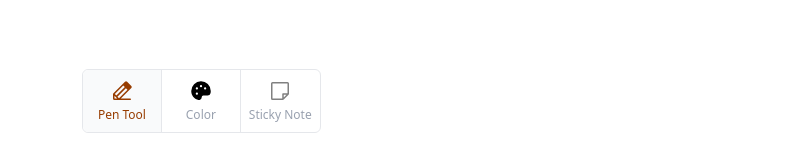
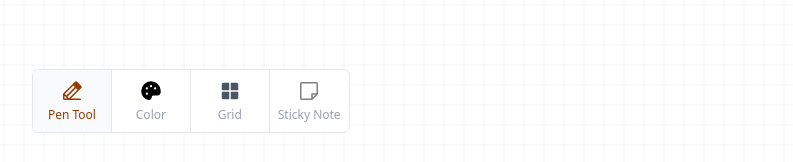
Before and after one commit to ivsmani/syncboard-frontend, a React (Vite) app: page / in a window 1280 px wide. Shown: the part 635-797 px from the top of the page, without its empty margins (476-1269 px from the left). Built offline with nearby package versions, Linux system fonts and the light colour scheme; no server answers.

Commit message:
grid feature

```diff
--- a/src/App.jsx
+++ b/src/App.jsx
@@ -8,6 +8,34 @@ function App() {
   const [isDrawing, setIsDrawing] = useState(false);
   const [currentColor, setCurrentColor] = useState("#000");
   const [paths, setPaths] = useState([]);
+  const [gridSize, setGridSize] = useState(20); // Grid cell size in pixels
+  const [showGrid, setShowGrid] = useState(true); // Control grid visibility
+
+  // Draw grid on the canvas
+  const drawGrid = (ctx, width, height, gridSize) => {
+    if (!showGrid) return; // Skip drawing grid if it's disabled
+
+    ctx.save();
+    ctx.strokeStyle = "#e2e8f0"; // Medium gray color for better visibility
+    ctx.lineWidth = 0.5;
+
+    // Draw vertical lines
+    for (let x = 0; x <= width; x += gridSize) {
+      ctx.beginPath();
+      ctx.moveTo(x, 0);
+      ctx.lineTo(x, height);
+      ctx.stroke();
+    }
+
+    // Draw horizontal lines
+    for (let y = 0; y <= height; y += gridSize) {
+      ctx.beginPath();
+      ctx.moveTo(0, y);
+      ctx.lineTo(width, y);
+      ctx.stroke();
+    }
+    ctx.restore();
+  };
 
   // Set up the canvas size when the component mounts
   useEffect(() => {
@@ -25,7 +53,10 @@ function App() {
     const ctx = canvas.getContext("2d");
     ctx.fillStyle = "white";
     ctx.fillRect(0, 0, canvasWidth, canvasHeight);
-  }, []);
+
+    // Draw the grid
+    drawGrid(ctx, canvasWidth, canvasHeight, gridSize);
+  }, [gridSize, showGrid]);
 
   // Load drawing data from the server
   const loadDrawingData = async () => {
@@ -42,6 +73,9 @@ function App() {
     ctx.clearRect(0, 0, canvas.width, canvas.height); // Clear the canvas
     ctx.fillStyle = "white";
     ctx.fillRect(0, 0, canvas.width, canvas.height); // Repaint background
+
+    // Redraw the grid
+    drawGrid(ctx, canvas.width, canvas.height, gridSize);
 
     paths.forEach((path) => {
       ctx.strokeStyle = path.color; // Set color for the path
@@ -125,7 +159,7 @@ function App() {
       <div className="h-screen w-screen overflow-auto relative">
         <div className="min-w-full min-h-full relative">
           <canvas
-            id="canvas"
+            id="syncboard-canvas"
             ref={canvasRef}
             className="absolute inset-0"
             style={{ touchAction: "auto" }}
@@ -141,6 +175,10 @@ function App() {
         setCurrentTool={setCurrentTool}
         setCurrentColor={setCurrentColor}
         currentColor={currentColor}
+        gridSize={gridSize}
+        setGridSize={setGridSize}
+        showGrid={showGrid}
+        setShowGrid={setShowGrid}
       />
     </main>
   );
--- a/src/components/Navbar.jsx
+++ b/src/components/Navbar.jsx
@@ -1,4 +1,9 @@
-import { PencilLine, NoteBlank, Palette } from "@phosphor-icons/react";
+import {
+  PencilLine,
+  NoteBlank,
+  Palette,
+  GridFour,
+} from "@phosphor-icons/react";
 import { useState } from "react";
 import ColorPicker from "./ColorPicker";
 
@@ -7,16 +12,29 @@ const Navbar = ({
   setCurrentTool,
   setCurrentColor,
   currentColor,
+  gridSize,
+  setGridSize,
+  showGrid,
+  setShowGrid,
 }) => {
   const [openColorPicker, setOpenColorPicker] = useState(false);
+  const [showGridControls, setShowGridControls] = useState(false);
 
   const handleColorChange = (color) => {
     setCurrentColor(color);
   };
 
+  const handleGridSizeChange = (newSize) => {
+    setGridSize(Number(newSize));
+  };
+
+  const toggleGrid = () => {
+    setShowGrid(!showGrid);
+  };
+
   return (
-    <div className="fixed bottom-8 left-[calc(50%-82px)] z-50 h-16 bg-white border border-gray-200 rounded-md">
-      <div className="grid h-full max-w-lg grid-cols-3 mx-auto divide-x divide-gray-200">
+    <div className="fixed bottom-8 left-[calc(50%-132px)] z-50 h-16 bg-white border border-gray-200 rounded-md">
+      <div className="grid h-full max-w-lg grid-cols-4 mx-auto divide-x divide-gray-200">
         <button
           type="button"
           className={`inline-flex flex-col items-center justify-center px-2 hover:bg-gray-50 rounded-l-md cursor-pointer ${
@@ -60,6 +78,53 @@ const Navbar = ({
             onColorChange={handleColorChange}
           />
         </div>
+        <div className="relative">
+          <button
+            type="button"
+            className={`inline-flex flex-col items-center justify-center px-2 hover:bg-gray-50 cursor-pointer h-full w-full`}
+            onClick={() => setShowGridControls(!showGridControls)}
+          >
+            <GridFour
+              size={24}
+              className="mb-1 text-gray-500"
+              weight={showGrid ? "fill" : "regular"}
+              color={showGrid ? "#4b5563" : "#808080"}
+            />
+            <span className="text-xs text-gray-400">Grid</span>
+          </button>
+
+          {showGridControls && (
+            <div className="absolute bottom-16 left-1/2 transform -translate-x-1/2 bg-white p-3 rounded-md shadow-lg border border-gray-200">
+              <div className="flex flex-col items-center">
+                <div className="flex items-center justify-between w-full mb-2">
+                  <span className="text-xs text-gray-500">Show Grid</span>
+                  <label className="relative inline-flex items-center cursor-pointer">
+                    <input
+                      type="checkbox"
+                      checked={showGrid}
+                      onChange={toggleGrid}
+                      className="sr-only peer"
+                    />
+                    <div className="w-9 h-5 bg-gray-200 peer-focus:outline-none rounded-full peer peer-checked:after:translate-x-full peer-checked:after:border-white after:content-[''] after:absolute after:top-[2px] after:left-[2px] after:bg-white after:border-gray-300 after:border after:rounded-full after:h-4 after:w-4 after:transition-all peer-checked:bg-blue-600"></div>
+                  </label>
+                </div>
+                <span className="text-xs text-gray-500 mb-1">
+                  Grid Size: {gridSize}px
+                </span>
+                <input
+                  type="range"
+                  min="10"
+                  max="50"
+                  step="5"
+                  value={gridSize}
+                  onChange={(e) => handleGridSizeChange(e.target.value)}
+                  className="w-32"
+                  disabled={!showGrid}
+                />
+              </div>
+            </div>
+          )}
+        </div>
         <button
           type="button"
           className={`inline-flex flex-col items-center justify-center px-2 hover:bg-gray-50 rounded-r-md cursor-pointer ${
```
